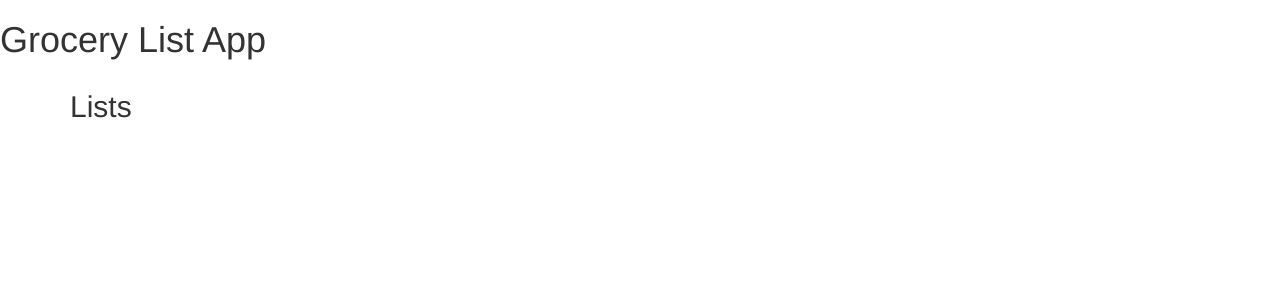
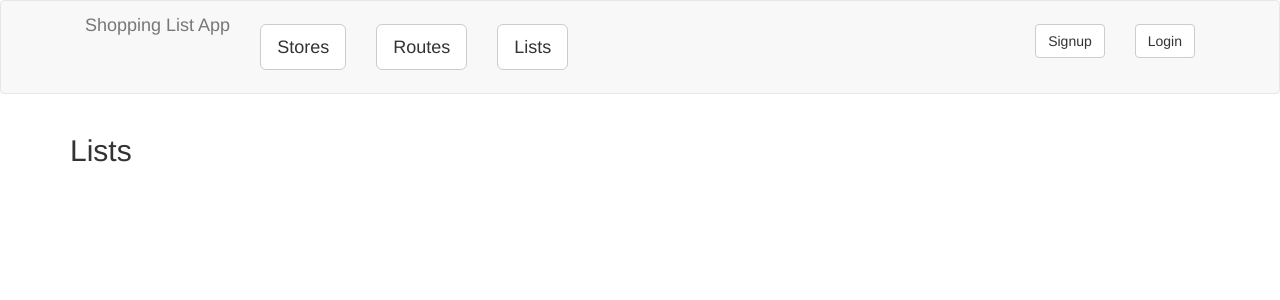
Before and after one commit to sambbaron/grocery_list, a Flask app: page /lists in a window 1280 px wide. Shown: the top 300 px of the page. Run offline with Flask 2, Linux system fonts and the light colour scheme; parts of the project's set-up code (start-up, migrations or seed data) failed here and were passed over; some libraries are stand-ins or nearby versions.

Commit message:
Add navigation features

```diff
--- a/grocery_list/templates/base.html
+++ b/grocery_list/templates/base.html
@@ -8,7 +8,25 @@
     <title>Grocery List App</title>
 </head>
 <body>
-    <h1>Grocery List App</h1>
+    <nav class="navbar navbar-default">
+        <div class="container">
+            <h4 class="navbar-text">Shopping List App</h4>
+            <ul class="nav navbar-nav center-block">
+                <li><a href="/stores"><button type="button" class="btn btn-default btn-lg navbar-btn">Stores</button></a></li>
+                <li><a href="/routes"><button type="button" class="btn btn-default btn-lg navbar-btn">Routes</button></a></li>
+                <li><a href="/lists"><button type="button" class="btn btn-default btn-lg navbar-btn">Lists</button></a></li>
+            </ul>
+            <ul class="nav navbar-nav pull-right">
+                {% if current_user.is_anonymous() == True %}
+                    <li><a href="/profile"><button type="button" class="btn btn-default btn-md navbar-btn">Signup</button></a></li>
+                    <li><a href="/login"><button type="button" class="btn btn-default btn-md navbar-btn">Login</button></a></li>
+                {% else %}
+                    <li><a href="/profile"><button type="button" class="btn btn-default btn-md navbar-btn">Profile</button></a></li>
+                    <li><a href="/logout"><button type="button" class="btn btn-default btn-md navbar-btn">Logout</button></a></li>
+                {% endif %}
+            </ul>
+        </div>
+    </nav>
     <div id="message">
         {% with messages = get_flashed_messages(with_categories=true) %}
         {% if messages %}
```
